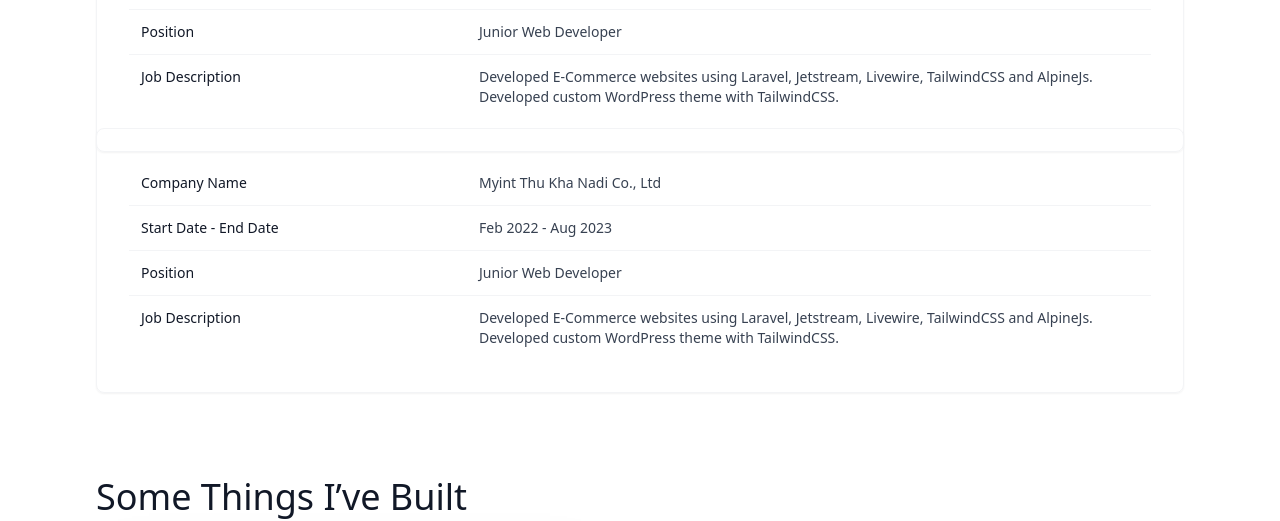
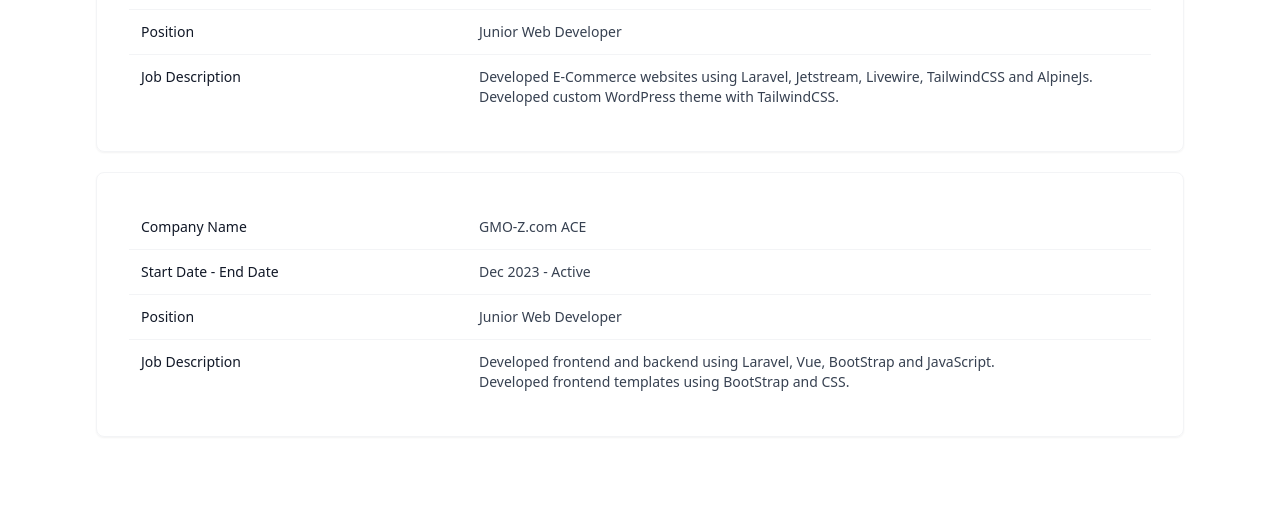
Before and after one commit to yenaingtun-dev/myPersonalWebsite_v2, a website with bundled scripts: page index.html in a window 1280 px wide. Shown: the part 1221-1742 px from the top of the page. Built offline with nearby package versions, Linux system fonts and the light colour scheme.

Commit message:
updated job

```diff
--- a/index.html
+++ b/index.html
@@ -332,12 +332,11 @@
                     </dd>
                 </div>
             </dl>
-               <dl
-                class="p-2 -my-3 text-sm border border-gray-100 divide-y divide-gray-100 rounded-lg shadow-sm sm:p-8 dark:border-gray-300 ">
+             <dl class="p-2 mt-8 text-sm border border-gray-100 divide-y divide-gray-100 rounded-lg shadow-sm sm:p-8 dark:border-gray-300 ">
                 <div class="grid grid-cols-1 gap-1 p-3 sm:grid-cols-3 sm:gap-4">
                     <dt class="font-medium text-gray-900 dark:text-gray-500">Company Name</dt>
                     <dd class="text-gray-700 sm:col-span-2 dark:text-gray-500">
-                        Myint Thu Kha Nadi Co., Ltd
+                        GMO-Z.com ACE
                     </dd>
                 </div>
 
@@ -346,7 +345,7 @@
                         Start Date - End Date
                     </dt>
                     <dd class="text-gray-700 sm:col-span-2 dark:text-gray-500">
-                        Feb 2022 - Aug 2023
+                        Dec 2023 - Active
                     </dd>
                 </div>
 
@@ -362,10 +361,10 @@
                         Job Description
                     </dt>
                     <dd class="text-gray-700 sm:col-span-2 dark:text-gray-500">
-                        Developed E-Commerce websites using Laravel,
-                        Jetstream, Livewire, TailwindCSS and AlpineJs.
+                        Developed frontend and backend using Laravel,
+                        Vue, BootStrap and JavaScript.
                         <br />
-                        Developed custom WordPress theme with TailwindCSS.
+                        Developed frontend templates using BootStrap and CSS.
                     </dd>
                 </div>
             </dl>
```
Also changed, not shown: src/output.css.
